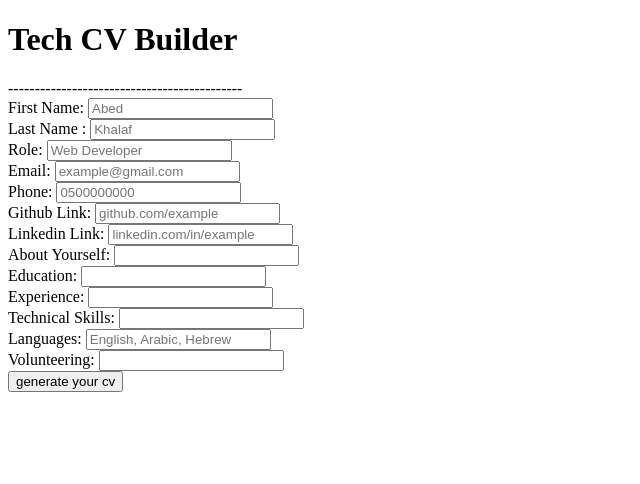
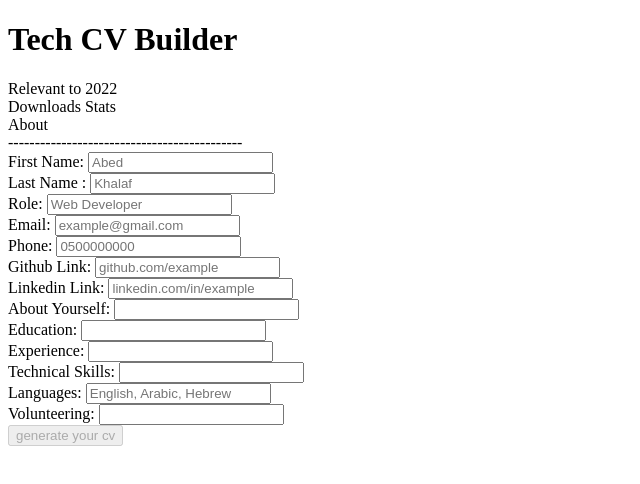
Before and after one commit to abedkhalaf8/resume-builder, a React (Create React App) app: page / in a window 1280 px wide. Shown: the top 484 px of the page, without its empty margins (0-640 px from the left). Built offline with nearby package versions, Linux system fonts and the light colour scheme.

Commit message:
important updates

```diff
--- /dev/null
+++ b/src/component/AboutPage/aboutpage.jsx
@@ -0,0 +1 @@
+// at the end if i have time for it
--- /dev/null
+++ b/src/component/Api/api.jsx
@@ -0,0 +1 @@
+// at the end if i have time for it
--- a/src/App.js
+++ b/src/component/App.js
@@ -1,4 +1,6 @@
-import Homepage from './component/homepage'
+import Homepage from './HomePage/homepage'
+
+// add routes for the pages
 function App() {
   return (
     <div className="App">
--- /dev/null
+++ b/src/component/HomePage/homepage.jsx
@@ -0,0 +1,40 @@
+import UserInfo from "../UserInfo/userinfo"
+import { useState } from "react";
+
+function Homepage() {
+  const RelevantData = '2022';
+  return (
+    <div className="HomePage">
+        <header>
+            <h1>Tech CV Builder</h1>
+            <div className="ifUpToDate">
+                 Relevant to {RelevantData}
+            </div>
+            {/* //& after i finish the important things */}
+            <div className="DownloadsStats">
+              Downloads Stats
+            </div>
+             {/* //& after i finish the important things */}
+            <div className="AboutPage">
+              About
+            </div>
+            <div>--------------------------------------------</div>
+            <UserInfo />
+        </header>
+    </div>
+  );
+}
+
+export default Homepage;
+
+
+
+//? important things to to
+//& 1- finish adding the needing inputs
+//& 2- finish styling the pdf curretly
+//& 3- split component curretly
+
+
+//& EXTRA
+//? if i have time maybe to do a aboutPage to add routes to switch between pages
+//? also to do mockapi for how much downlods
--- a/src/component/userinfo.js
+++ b/src/component/UserInfo/userinfo.jsx
@@ -1,5 +1,12 @@
 import jsPDF from "jspdf";
 import { useState } from "react";
+
+//? what remaining to do -->
+//& 1- education inputs add maybe list
+//& 2- Experience inputs
+//& 3- Technical Skills:
+//& 4- languages
+//& 5- volunteering
 
 function UserInfo() {
     const [fName, setFname] = useState('');
@@ -16,7 +23,29 @@ function UserInfo() {
     const [languages, setLanguages] = useState('');
     const [volunteering, setVolunteering] = useState('');
 
-    const generateCV = () => {
+    const CheckInputs = () => {
+      let notEmpty = 0;
+          if(fName !== ''){notEmpty++};
+          if(lName !== ''){notEmpty++};
+          if(role !== ''){notEmpty++};
+          if(email !== ''){notEmpty++};
+          if(phone !== ''){notEmpty++};
+          if(github !== ''){notEmpty++};
+          if(linkedin !== ''){notEmpty++};
+          if(aboutU !== ''){notEmpty++};
+          if(education !== ''){notEmpty++};
+          if(experience !== ''){notEmpty++};
+          if(technical !== ''){notEmpty++};
+          if(languages !== ''){notEmpty++};
+          if(volunteering !== ''){notEmpty++};
+          if(notEmpty === 13 ){
+            return(false);
+          } else {
+            return(true);
+        }
+      }
+
+      const generateCV = () => {
       const doc = new jsPDF();
       // header title
       doc.setFontSize(13);
@@ -71,15 +100,22 @@ function UserInfo() {
       doc.text(10, 260, "Volunteering");
       doc.setFont('Lato-Regular', 'normal');
       doc.text(10, 265, volunteering);
-
       doc.save(`${fName}_cv.pdf`)
     }
+
+
+
+
 
     return (
       <div className="UserInfo">
       <div>
         <label>First Name: </label>
-        <input type="text" onChange={(e) => setFname(e.target.value)} placeholder="Abed"/>
+        <input type="text" onChange={(e) => {
+          setFname(e.target.value)
+          CheckInputs()
+        } }
+        placeholder="Abed"/>
       </div>
       <div>
         <label>Last Name : </label>
@@ -130,7 +166,7 @@ function UserInfo() {
         <input type="text" onChange={(e) => setVolunteering(e.target.value)}/>
       </div>
       <div className="btn">
-          <button type="button" onClick={generateCV}>generate your cv</button>
+          <button type="button" onClick={generateCV} disabled={CheckInputs()}>generate your cv</button>
       </div>
       </div>
     );
--- a/src/component/homepage.js
+++ /dev/null
@@ -1,14 +0,0 @@
-import UserInfo from "./userinfo"
-function Homepage() {
-  return (
-    <div className="HomePage">
-        <header>
-            <h1>Tech CV Builder</h1>
-            <div>--------------------------------------------</div>
-            <UserInfo />
-        </header>
-    </div>
-  );
-}
-
-export default Homepage;
--- a/src/index.js
+++ b/src/index.js
@@ -1,10 +1,10 @@
-import App from './App';
+import App from './component/App';
 import React from 'react';
 import ReactDOM from 'react-dom/client';
 
 const root = ReactDOM.createRoot(document.getElementById('root'));
 root.render(
-  <React.StrictMode>
+  <>
     <App />
-  </React.StrictMode>
+  </>
 );
```
Also changed, not shown: src/component/HomePage/homepage.css (added), src/component/UserInfo/userinfo.css (added).
